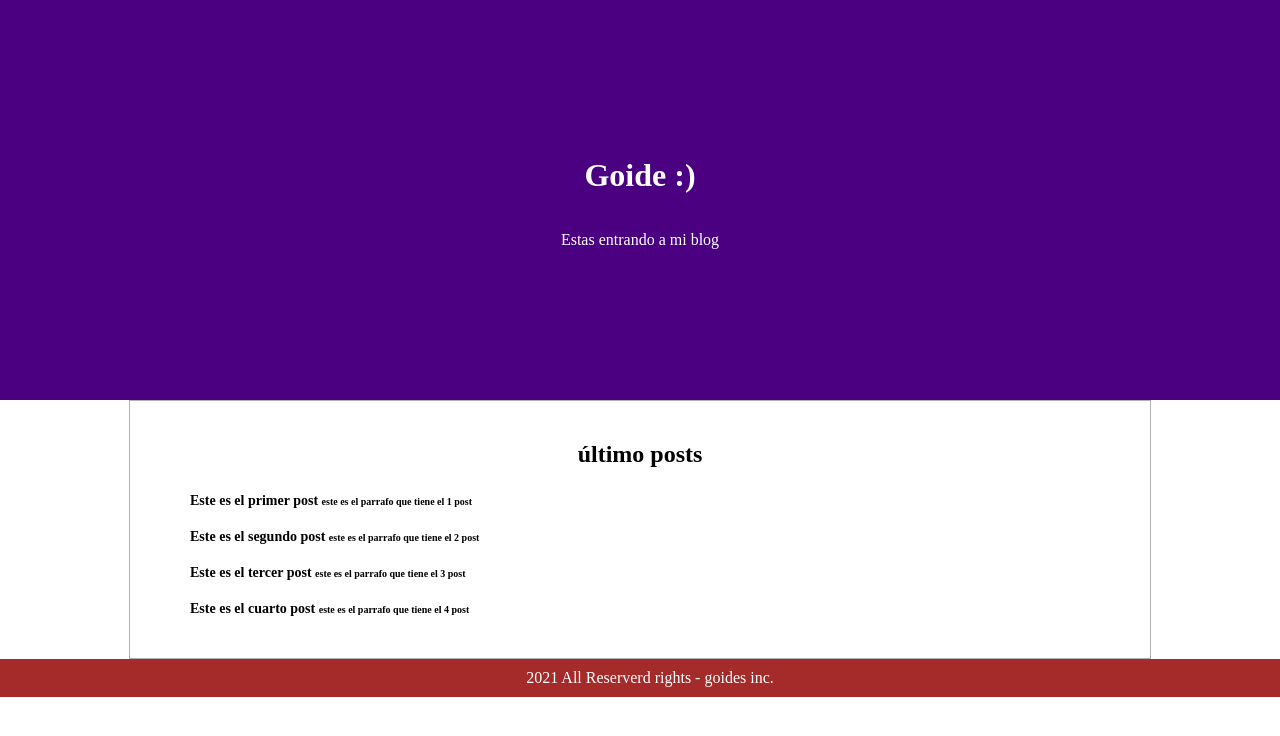
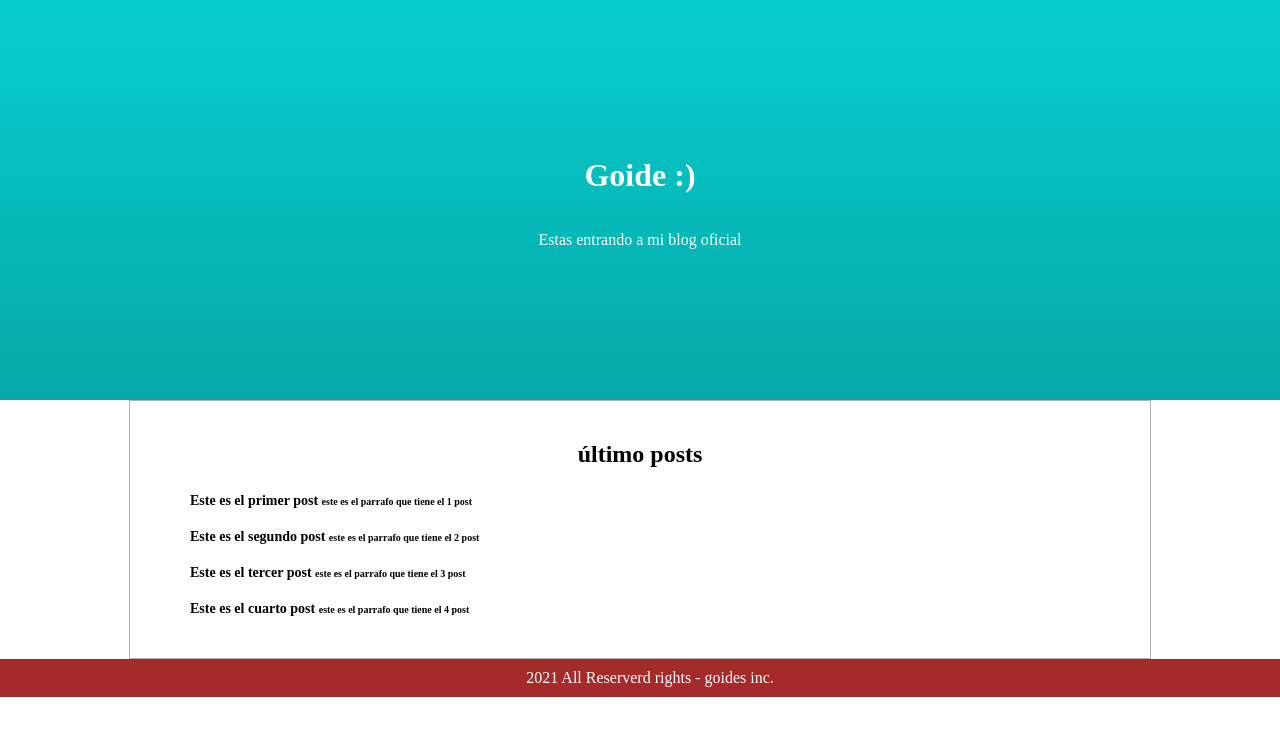
Before and after one commit to goids/hyperblog, a plain HTML site: page index.html in a window 1280 px wide. Drawn offline with Linux system fonts and the light colour scheme.

Commit message:
add new style oficial

```diff
--- a/css/style.css
+++ b/css/style.css
@@ -11,7 +11,7 @@ h1, p {
 header{
     width: 100%;
     height: 400px;
-    background-color: indigo;
+    background: linear-gradient(rgb(8, 206, 206), rgb(5, 168, 168));
     position: relative;
     display: flex;
     flex-direction: column;
--- a/index.html
+++ b/index.html
@@ -11,7 +11,7 @@
     <div class="container">
         <header>
             <h1>Goide :)</h1>
-            <p>Estas entrando a mi blog</p>
+            <p>Estas entrando a mi blog oficial</p>
         </header>
 
         <section>
```
